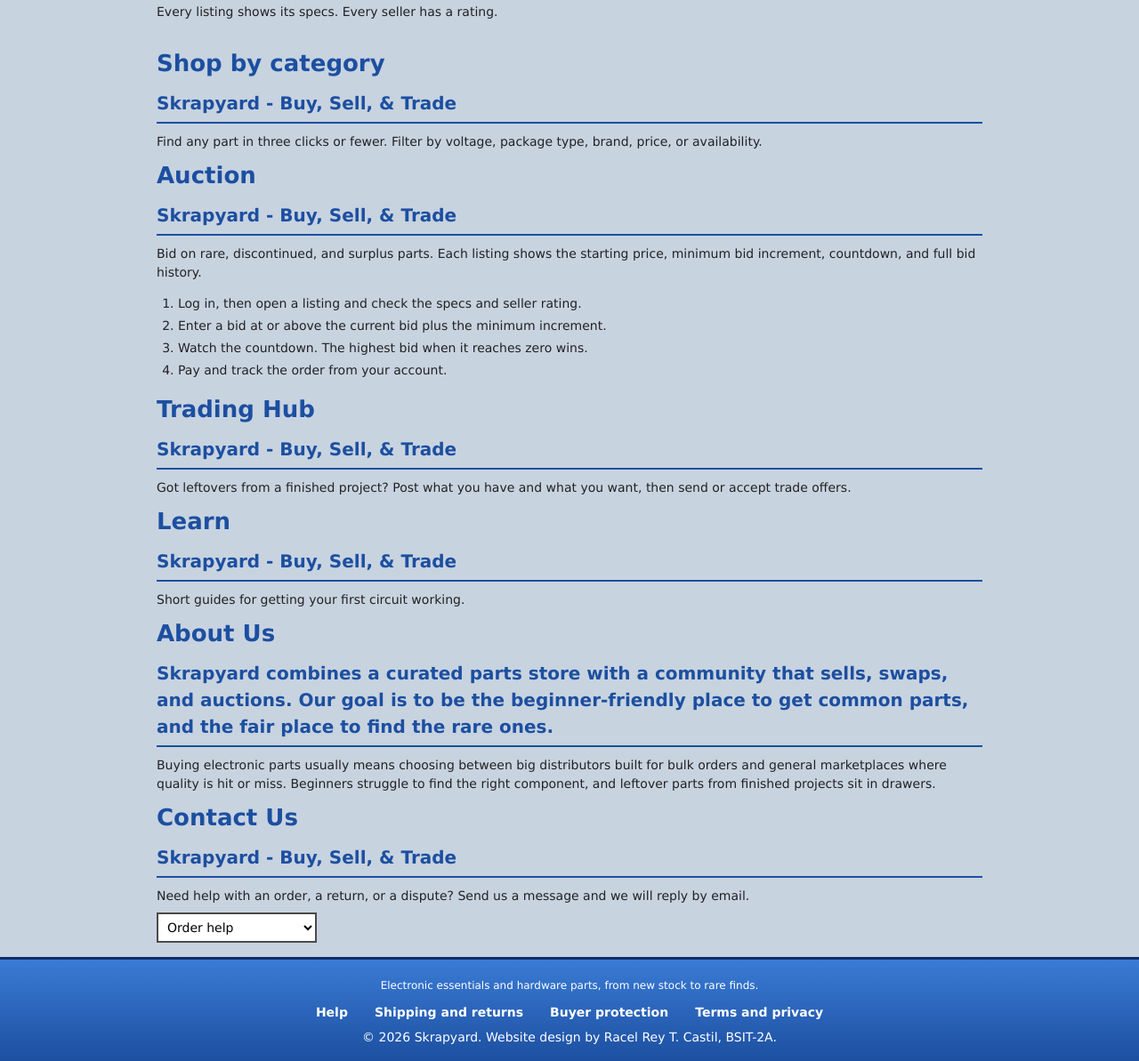
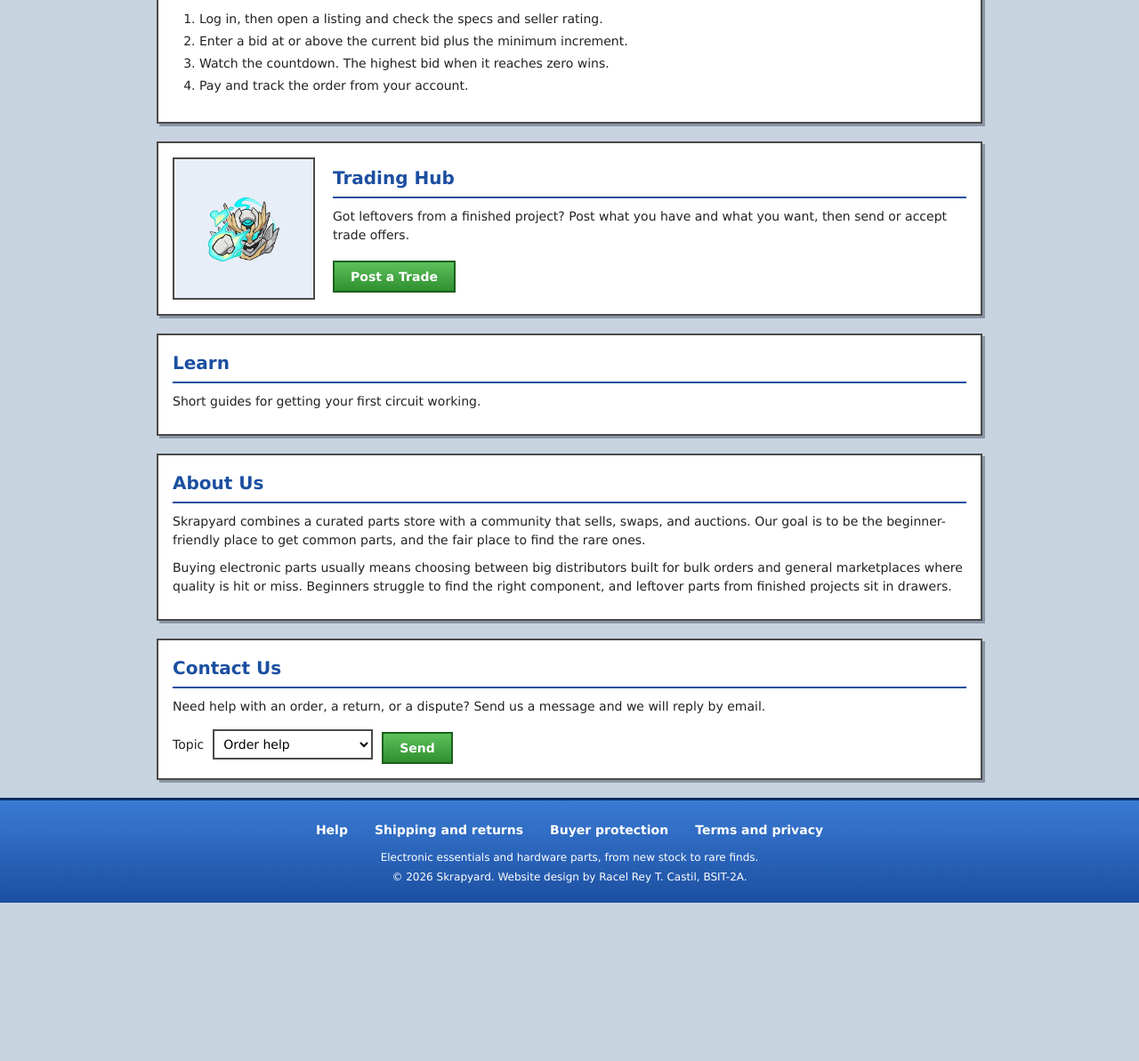
Before and after one commit to racelreycastil/g, a plain HTML site: page index.html in a window 1280 px wide. Shown: the part 610-1803 px from the top of the page at 89% size. After the commit the page ends 1625 px from the top, so only its background shows below. Drawn offline with Linux system fonts and the light colour scheme.

Commit message:
FIXING BUGS

```diff
--- a/css/styles.css
+++ b/css/styles.css
@@ -1,4 +1,4 @@
-* {
+ * {
   box-sizing: border-box;
 }
 
@@ -15,6 +15,7 @@ body {
   line-height: 1.5;
 }
 
+/*top border*/
 header {
   background: linear-gradient(#3a7bd5, #1c4fa0);
   border-bottom: 3px solid #0f2f66;
@@ -31,11 +32,12 @@ header {
   padding: 10px 16px;
 }
 
+/*skrapyard name design*/
 .brand {
   display: flex;
   align-items: center;
   gap: 10px;
-  color: #fff;
+  color: #ffffff;
   font-size: 30px;
   font-weight: bold;
   text-decoration: none;
@@ -48,39 +50,45 @@ header {
   object-fit: contain;
 }
 
+/*navigation border*/
 nav {
   display: flex;
   flex-wrap: wrap;
   gap: 4px;
 }
 
+/*navigation attributes*/
 nav a {
   padding: 6px 12px;
-  color: #fff;
+  color: #ffffff;
   font-weight: bold;
   text-decoration: none;
   border: 1px solid transparent;
 }
 
+/*navigation attribute after hover*/
 nav a:hover {
   background: #2f66c0;
   border-color: #0f2f66;
 }
 
+/*GAAAAAAAAAAP FROM FIRST BORDER*/
 main {
   max-width: 960px;
   margin: 16px auto;
   padding: 0 16px;
 }
 
+/*ALL BORDER COLOR*/
 .panel {
-  margin-bottom: 16px;
+  margin-bottom: 20px;
   padding: 16px;
   background: #fff;
   border: 2px solid #4a4a4a;
   box-shadow: 3px 3px 0 #8a96a6;
 }
 
+/*SKRAPYARD & CHILD HEAD COLOR*/
 h1,
 h2 {
   margin: 0 0 10px;
@@ -91,6 +99,7 @@ h1 {
   font-size: 26px;
 }
 
+/*THE UNDERLINE FROM THE CHILD HEAD*/
 h2 {
   padding-bottom: 6px;
   font-size: 20px;
@@ -98,22 +107,26 @@ h2 {
 }
 
 p {
-  margin: 8px 0;
+  margin: 10px 0;
 }
 
+/*you know what it is*/
 .note {
   color: #666;
   font-style: italic;
 }
 
+/*AUCTION NUMBERING LIST*/
 ol {
-  padding-left: 24px;
+  padding-left: 30px;
 }
 
+/*AUCTION NUMBERING LIST*/
 li {
   margin: 4px 0;
 }
 
+/*TRADING HUB*/
 .hero {
   display: flex;
   flex-wrap: wrap;
@@ -121,6 +134,7 @@ li {
   gap: 20px;
 }
 
+/*SAM SYMBOL*/
 .hero img {
   width: 160px;
   height: 160px;
@@ -129,10 +143,12 @@ li {
   border: 2px solid #4a4a4a;
 }
 
+/*MARGIN TRADING HUB BORDER*/
 .hero div {
   flex: 1 1 300px;
 }
 
+/*POST A TRADE & SEND BUTTON*/
 .button {
   display: inline-block;
   margin-top: 8px;
@@ -145,10 +161,12 @@ li {
   cursor: pointer;
 }
 
+/*POST A TRADE AFTER POINTER*/
 .button:hover {
   background: linear-gradient(#6fd36f, #3aa03a);
 }
 
+/*CONTACT US*/
 form {
   display: flex;
   flex-wrap: wrap;
@@ -156,10 +174,12 @@ form {
   gap: 10px;
 }
 
+/*FORM*/
 form button {
   margin-top: 0;
 }
 
+/*List button (ORDER HELP)*/
 select {
   padding: 6px;
   font: inherit;
@@ -167,6 +187,7 @@ select {
   background: #fff;
 }
 
+/*Feet yo*/
 footer {
   padding: 16px;
   color: #fff;
--- a/index.html
+++ b/index.html
@@ -1,19 +1,22 @@
 <!doctype html>
+<!-- mafia boss / the thingy in the tab head stuff-->
 <html lang="en">
   <head>
     <meta charset="UTF-8" />
-    <meta name="viewport" content="width=device-width" initial-scale="1" />
+    <meta name="viewport" content="width=device-width, initial-scale=1" />
     <title>Skrapyard | Electronic Essentials Hardware Parts Marketplace</title>
+    <link rel="icon" href="images/icon.webp" />
     <link rel="stylesheet" href="css/styles.css" />
-    <img src="images/ffsticker2.gif" alt="icon" />
   </head>
 
+  <!--navigation and logo home-->
   <body>
     <header>
-      <h1>Skrapyard</h1>
-      <p>Electronic Essentials Hardware Parts Marketplace</p>
-    </header>
-
+      <div class="bar">
+        <a class="brand" href="#home">
+          <img src="images/icon.webp" alt="Skrapyard logo" />
+          <span>Skrapyard</span>
+        </a>
         <nav>
           <a href="#home">Home</a>
           <a href="#shop">Shop</a>
@@ -23,25 +26,30 @@
           <a href="#about">About Us</a>
           <a href="#contact">Contact</a>
         </nav>
+      </div>
+    </header>
 
-    <main>
-        <!-- Hero/Home Section -->
-        <section class="hero" id="home">
+    <main> <!--1st border w/ desc (start shopping)-->
+      <section class="panel hero" id="home">
+        <img src="images/ffsticker2.gif" alt="Skrapyard mascot" />
+        <div>
           <h1>Find the part. Trade the leftovers.</h1>
-        <h2>Skrapyard - Buy, Sell, & Trade</h2>
-        <p>Skrapyard is a parts store and swap meet for students, makers, and repair shops. Buy new components at fixed prices, then trade or auction the surplus and rare ones</p>
-        <p class="hero-note">Every listing shows its specs. Every seller has a rating.</p>
+          <h2>Skrapyard - Buy, Sell, &amp; Trade</h2>
+          <p>Skrapyard is a parts store and swap meet for students, makers, and repair shops. Buy new components at fixed prices, then trade or auction the surplus and rare ones.</p>
+          <p class="note">Every listing shows its specs. Every seller has a rating.</p>
+          <a class="button" href="#shop">Start Shopping</a>
+        </div>
+      </section>
 
-        <!-- Section/Shop Section -->
-        <section class="section" id="shop">
-        <h1>Shop by category</h1>
-        <h2>Skrapyard - Buy, Sell, & Trade</h2>
+      <!--2nd border (category)-->
+      <section class="panel" id="shop">
+        <h2>Shop by category</h2>
         <p>Find any part in three clicks or fewer. Filter by voltage, package type, brand, price, or availability.</p>
+      </section>
 
-        <!-- Section/Auction Section -->
-        <section class="section" id="auction">
-        <h1>Auction</h1>
-        <h2>Skrapyard - Buy, Sell, & Trade</h2>
+      <!--3rd border (auction side)-->
+      <section class="panel" id="auction">
+        <h2>Auction</h2>
         <p>Bid on rare, discontinued, and surplus parts. Each listing shows the starting price, minimum bid increment, countdown, and full bid history.</p>
         <ol>
           <li>Log in, then open a listing and check the specs and seller rating.</li>
@@ -49,54 +57,58 @@
           <li>Watch the countdown. The highest bid when it reaches zero wins.</li>
           <li>Pay and track the order from your account.</li>
         </ol>
+      </section>
 
-         <!-- Section/Trading Section -->
-        <section class="section" id="trading">
-        <h1>Trading Hub</h1>
-        <h2>Skrapyard - Buy, Sell, & Trade</h2>
+      <!--4th border (trading hub)-->
+      <section class="panel hero" id="trading">
+        <img src="images/ffsticker3.png" alt="Trading hub mascot" />
+        <div>
+          <h2>Trading Hub</h2>
           <p>Got leftovers from a finished project? Post what you have and what you want, then send or accept trade offers.</p>
+          <a class="button" href="#contact">Post a Trade</a>
+        </div>
+      </section>
 
-        <!-- Section/Learn Section -->
-        <section class="section" id="learn">
-        <h1>Learn</h1>
-        <h2>Skrapyard - Buy, Sell, & Trade</h2>
+      <!--5th border (LEARN)-->
+      <section class="panel" id="learn">
+        <h2>Learn</h2>
         <p>Short guides for getting your first circuit working.</p>
+      </section>
 
-        <!-- Section/About Us Section -->
-        <section class="section" id="about">
-        <h1>About Us</h1>
-        <h2>Skrapyard combines a curated parts store with a community that sells, swaps, and auctions. Our goal is to be the beginner-friendly place to get common parts, and the fair place to find the rare ones.</h2>
+      <!--6th border About us-->
+      <section class="panel" id="about">
+        <h2>About Us</h2>
+        <p>Skrapyard combines a curated parts store with a community that sells, swaps, and auctions. Our goal is to be the beginner-friendly place to get common parts, and the fair place to find the rare ones.</p>
         <p>Buying electronic parts usually means choosing between big distributors built for bulk orders and general marketplaces where quality is hit or miss. Beginners struggle to find the right component, and leftover parts from finished projects sit in drawers.</p>
+      </section>
 
-        <!-- Section/Contact Section -->
-        <section class="section" id="contact">
-        <h1>Contact Us</h1>
-        <h2>Skrapyard - Buy, Sell, & Trade</h2>
+      <!--7th border (contact) w/ SELECT optiion-->
+      <section class="panel" id="contact">
+        <h2>Contact Us</h2>
         <p>Need help with an order, a return, or a dispute? Send us a message and we will reply by email.</p>
+        <form>
+          <label for="c-topic">Topic</label>
           <select id="c-topic">
             <option>Order help</option>
             <option>Returns</option>
             <option>Dispute with a seller</option>
             <option>Something else</option>
           </select>
+          <button class="button" type="button">Send</button>
+        </form>
+      </section>
     </main>
 
+    <!--bottom border feet brah-->
     <footer>
-        <p class="small">
-            Electronic essentials and hardware parts, from new stock to rare
-            finds.
-        </p>
-
       <nav>
-          <a href="#contact">Help</h2>
+        <a href="#contact">Help</a>
         <a href="#contact">Shipping and returns</a>
         <a href="#contact">Buyer protection</a>
         <a href="#about">Terms and privacy</a>
       </nav>
-
-        <div class="wrap copy">
-        &copy; 2026 Skrapyard. Website design by Racel Rey T. Castil, BSIT-2A.
-        </div>
+      <p>Electronic essentials and hardware parts, from new stock to rare finds.</p>
+      <p>&copy; 2026 Skrapyard. Website design by Racel Rey T. Castil, BSIT-2A.</p>
     </footer>
   </body>
 </html>
```
Lines whose indentation alone changed are shown as unchanged.
